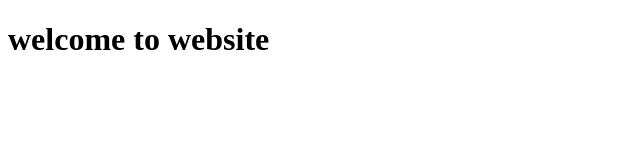
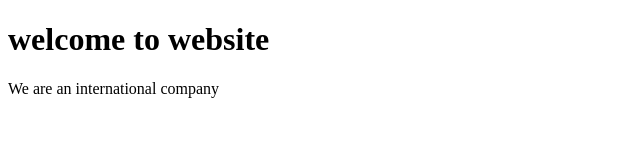
Before and after one commit to Ricky9852/github-demo, a plain HTML site: page index.html in a window 1280 px wide. Shown: the whole page, without its empty margins (0-640 px from the left). Drawn offline with Linux system fonts and the light colour scheme.

Commit message:
created about and changed index

```diff
--- a/index.html
+++ b/index.html
@@ -3,5 +3,6 @@
     <head></head>
     <body>
         <h1>welcome to website</h1>
+        <p>We are an international company</p>
     </body>
 </html>
```
Also changed, not shown: about.html (added).
